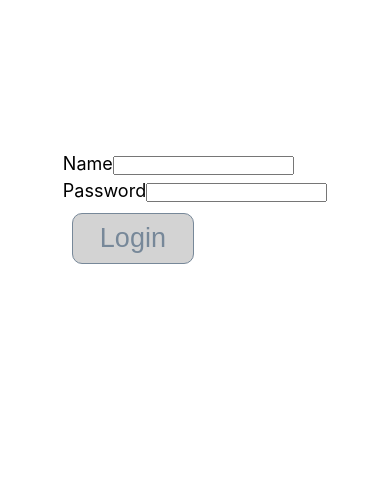
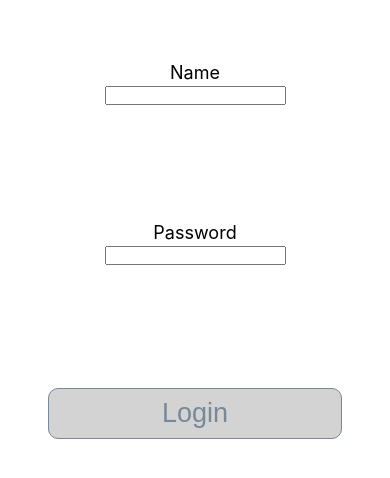
Before and after one commit to ScaiaBiz/myWork, a React (Create React App) app: page / in a window 390 px wide. Shown: the top 478 px of the page. Built offline with nearby package versions, Linux system fonts and the light colour scheme.

Commit message:
css login migliorato

```diff
--- a/src/App.css
+++ b/src/App.css
@@ -37,3 +37,9 @@ html {
 	line-height: 1.5rem;
 	font-size: 18px;
 }
+
+.App {
+	display: flex;
+	align-items: center;
+	justify-content: center;
+}
--- a/src/comp/Login/Login.module.css
+++ b/src/comp/Login/Login.module.css
@@ -2,5 +2,24 @@
 	display: flex;
 	align-items: center;
 	justify-content: center;
-	height: 50vh;
+	height: 40vh;
+	width: 100vw;
 }
+
+form {
+	display: flex;
+	flex-direction: column;
+	justify-content: space-evenly;
+	height: 100%;
+	width: 30%;
+}
+
+@media (max-width: 768px) {
+	form {
+		width: 80%;
+	}
+
+	.container {
+		height: 60vh;
+	}
+}
--- a/src/utils/Input.module.css
+++ b/src/utils/Input.module.css
@@ -15,8 +15,10 @@ textarea {
 }
 
 .formCtrl {
+	display: flex;
+	flex-direction: column;
 	align-items: center;
-	justify-content: center;
+	min-height: 20%;
 }
 
 .radio_container {
```
